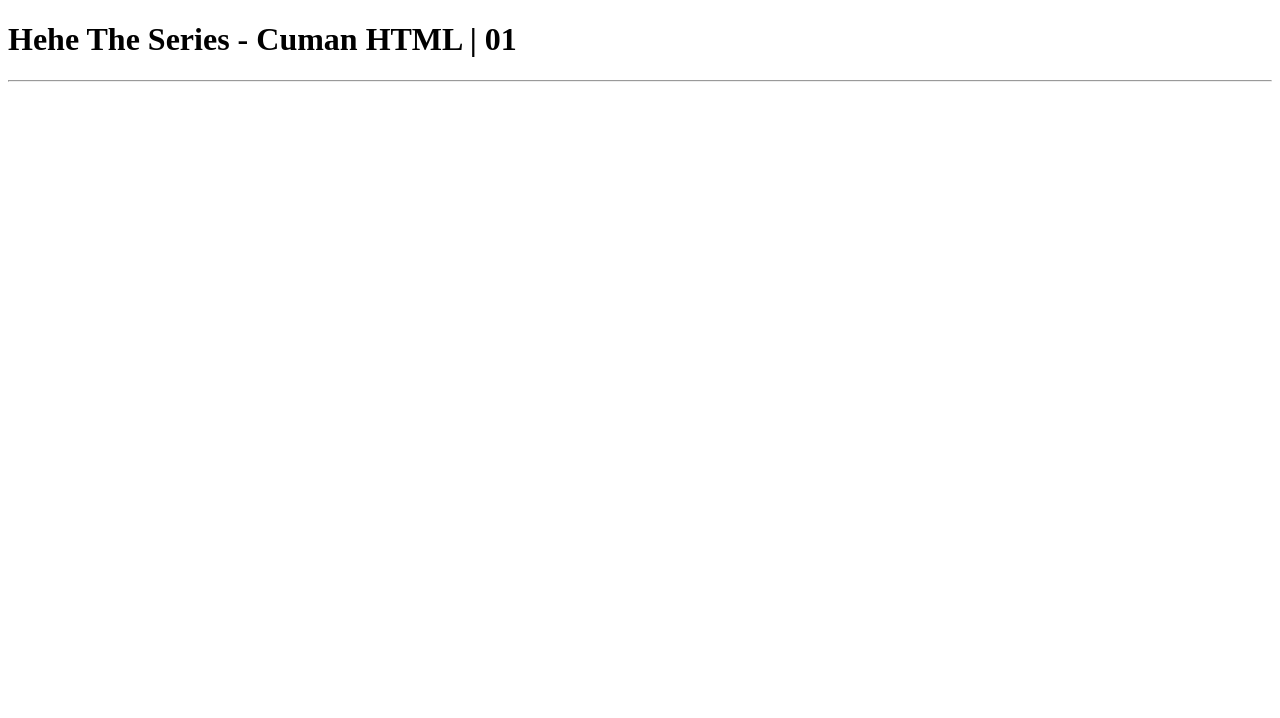
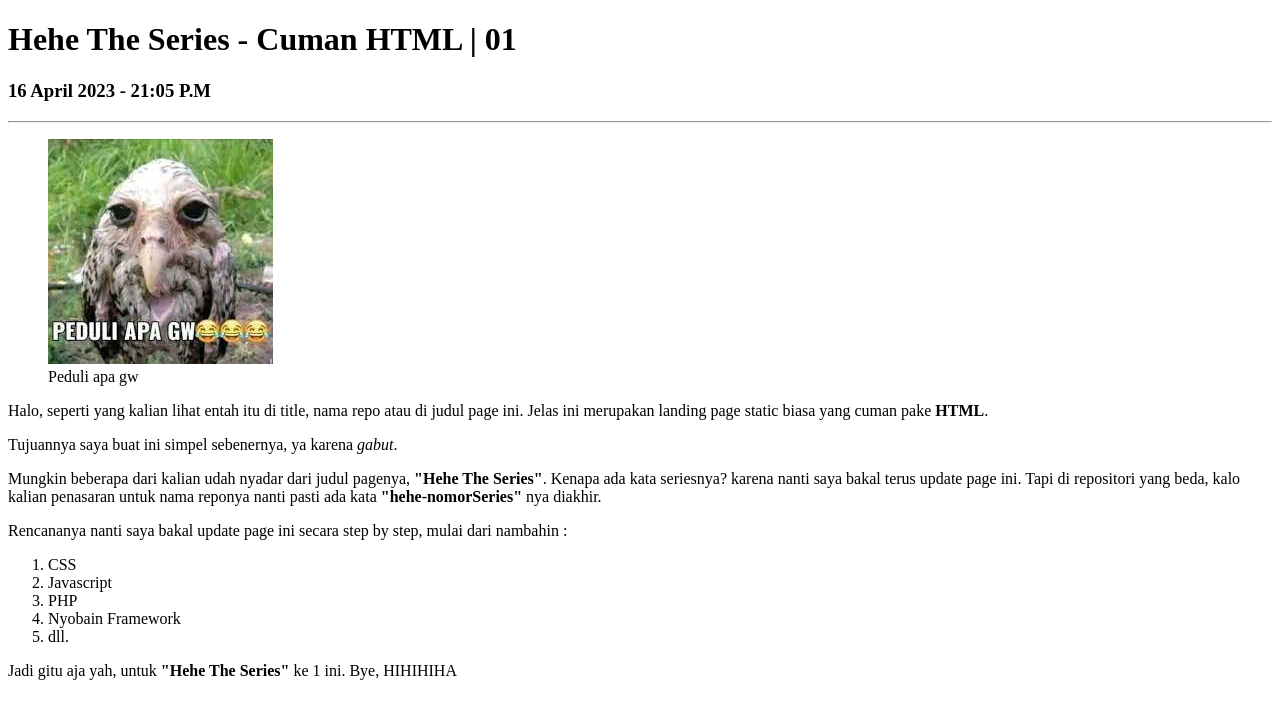
Before and after one commit to kur0nek-o/html-doank-hehe-01, a plain HTML site: page index.html in a window 1280 px wide. Drawn offline with Linux system fonts and the light colour scheme.

Commit message:
Buat paragraf + tampilin gambar hehe

```diff
--- a/index.html
+++ b/index.html
@@ -7,6 +7,26 @@
 </head>
 <body>
 	<h1>Hehe The Series - Cuman HTML | 01</h1>
+	<h3>16 April 2023 - 21:05 P.M</h3>
 	<hr>
+
+	<figure>
+		<img src="img/peduli-apa-gw.jpg" alt="peduli apa gw" title="Peduli apa gw">
+		<figcaption>Peduli apa gw</figcaption>
+	</figure>
+
+	<p>Halo, seperti yang kalian lihat entah itu di title, nama repo atau di judul page ini. Jelas ini merupakan landing page static biasa yang cuman pake <strong>HTML</strong>.</p>
+	<p>Tujuannya saya buat ini simpel sebenernya, ya karena <em>gabut</em>.</p>
+	<p>Mungkin beberapa dari kalian udah nyadar dari judul pagenya, <strong>"Hehe The Series"</strong>. Kenapa ada kata seriesnya? karena nanti saya bakal terus update page ini. Tapi di repositori yang beda, kalo kalian penasaran untuk nama reponya nanti pasti ada kata <strong>"hehe-nomorSeries"</strong> nya diakhir.</p>
+	<p>Rencananya nanti saya bakal update page ini secara step by step, mulai dari nambahin :</p>
+	<ol>
+		<li>CSS</li>
+		<li>Javascript</li>
+		<li>PHP</li>
+		<li>Nyobain Framework</li>
+		<li>dll.</li>
+	</ol>
+
+	<p>Jadi gitu aja yah, untuk <strong>"Hehe The Series"</strong> ke 1 ini. Bye, HIHIHIHA</p>
 </body>
 </html>
```
Also changed, not shown: img/peduli-apa-gw.jpg (added).
